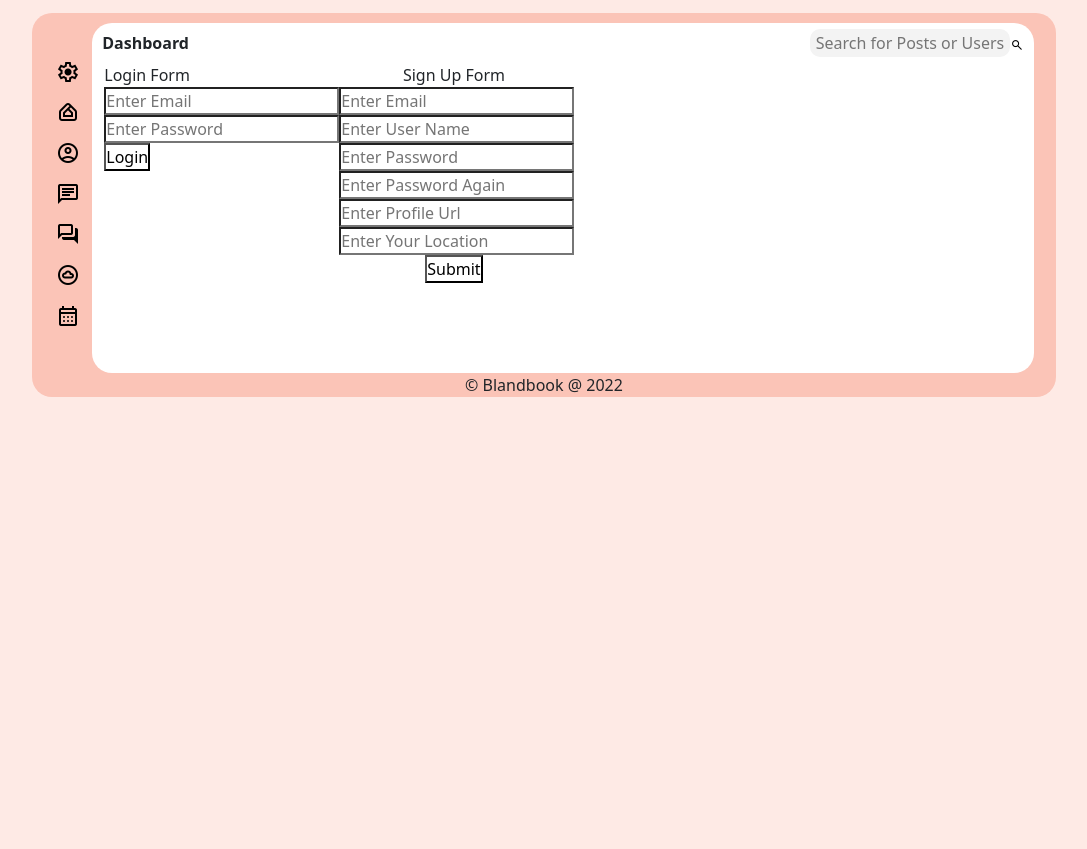
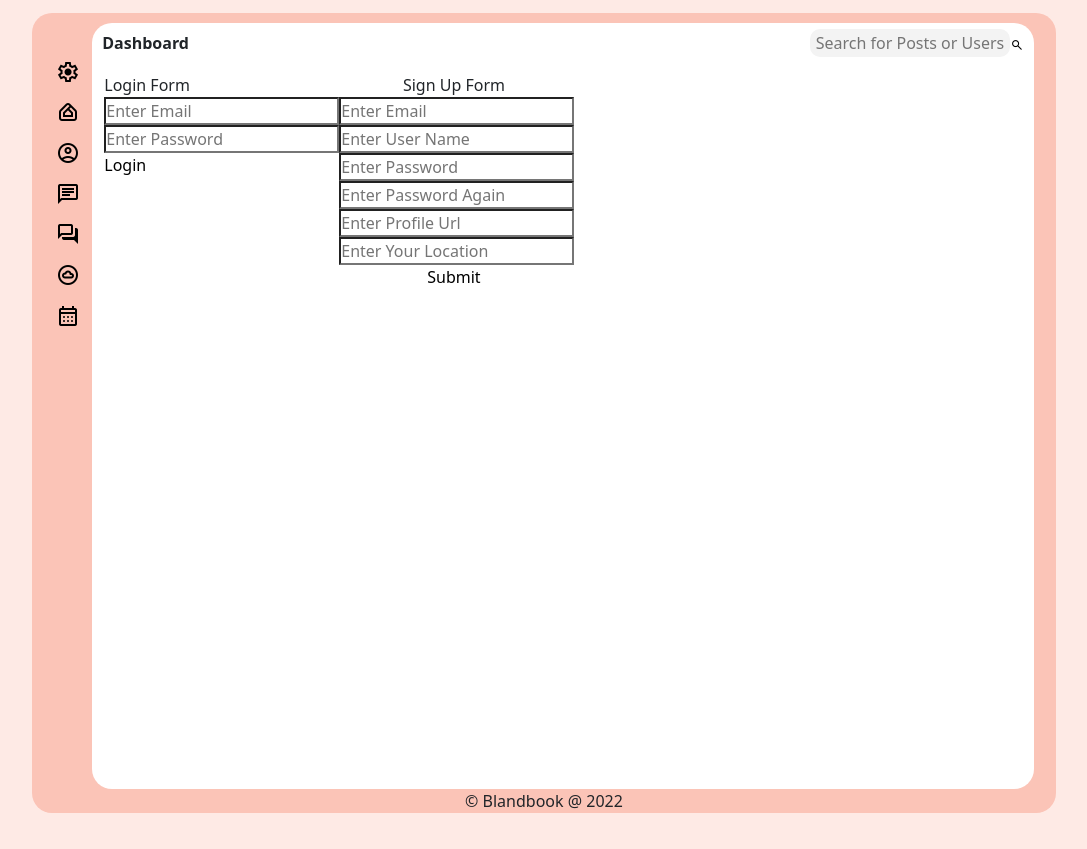
Before and after one commit to 0HuanyuLi0/blandbook-frontend, a React (Create React App) app: page /#/ in a window 1280 px wide. Shown: the whole page, without its empty margins (96-1183 px from the left). Before the commit the page ends 800 px from the top, so only its background shows below. Built offline with nearby package versions, Linux system fonts and the light colour scheme.

Commit message:
search in comment page

```diff
--- a/src/App.css
+++ b/src/App.css
@@ -15,6 +15,7 @@ body {
 .App {
   background-color: rgb(251, 196, 183);
   width: 80%;
+  max-width: 1300px ;
   margin: 1vw auto;
   border-radius: 20px;
   padding: 0;
@@ -29,6 +30,7 @@ body {
   border-radius: 20px;
   /* border: 1px solid red; */
   width: 100%;
+  height: 97vh;
 }
 
 
--- a/src/components/Comments.jsx
+++ b/src/components/Comments.jsx
@@ -23,7 +23,7 @@ class Comments extends React.Component {
 
 
     state = {
-        postId: this.props.match.params.postId,
+        postId:this.props.match.params.postId,
         commentDetails: null,
         like: {},
         dislike: {},
@@ -38,11 +38,13 @@ class Comments extends React.Component {
     componentDidMount() {
 
         this.getCommentDetails()
+        console.log('=====:',this.props.history.location.pathname.split('/').slice(-1)[0]);
 
     }
 
     componentDidUpdate(){
        if (this.props.history.location.pathname.split('/').slice(-1)[0] !== this.state.postId) {
+
         this.getCommentDetails()
        }
     }
@@ -50,11 +52,12 @@ class Comments extends React.Component {
     getCommentDetails = async() => {
         try{
 
-            const res = await axios.get(`${RAILS_BASE_URL}/posts/${this.state.postId}.json`)
+            const res = await axios.get(`${RAILS_BASE_URL}/posts/${this.props.history.location.pathname.split('/').slice(-1)[0]}.json`)
 
             this.setState({
-                postId:this.props.match.params.postId,
+
                 // sort by created time
+                postId:this.props.history.location.pathname.split('/').slice(-1)[0],
                 commentDetails: res.data.comments.sort((a,b) => {
                     return new Date(a.created_at).getTime() -
                         new Date(b.created_at).getTime()
--- a/src/css/comments.css
+++ b/src/css/comments.css
@@ -20,3 +20,7 @@
     'GRAD' 0,
     'opsz' 48
   }
+
+  button{
+    border: none;
+  }
--- a/src/css/first_row_info.css
+++ b/src/css/first_row_info.css
@@ -6,6 +6,7 @@
     justify-content: space-between;
     padding: 5px 10px;
     height: 40px;
+    margin-bottom: 10px;
 }
 
 
```
